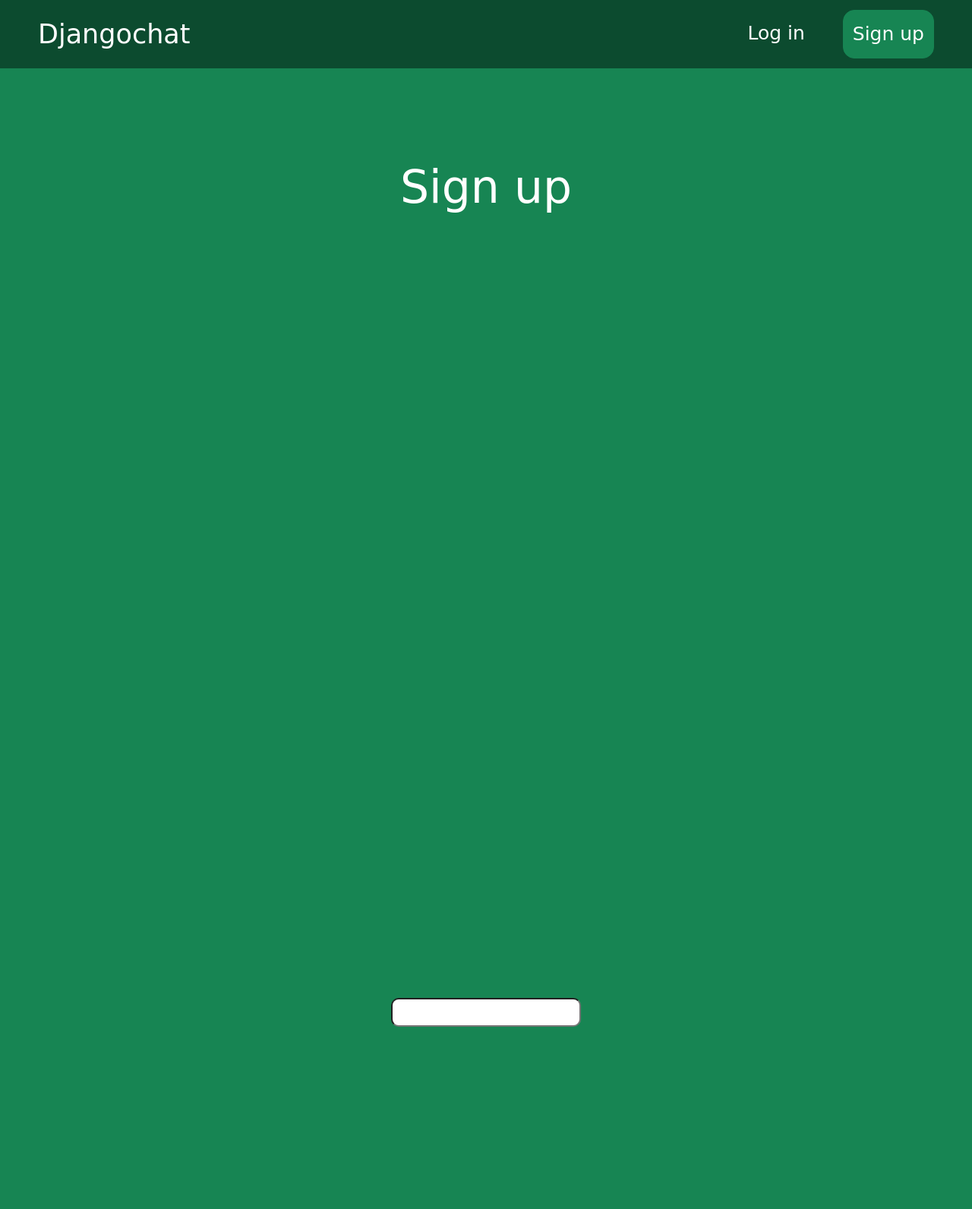
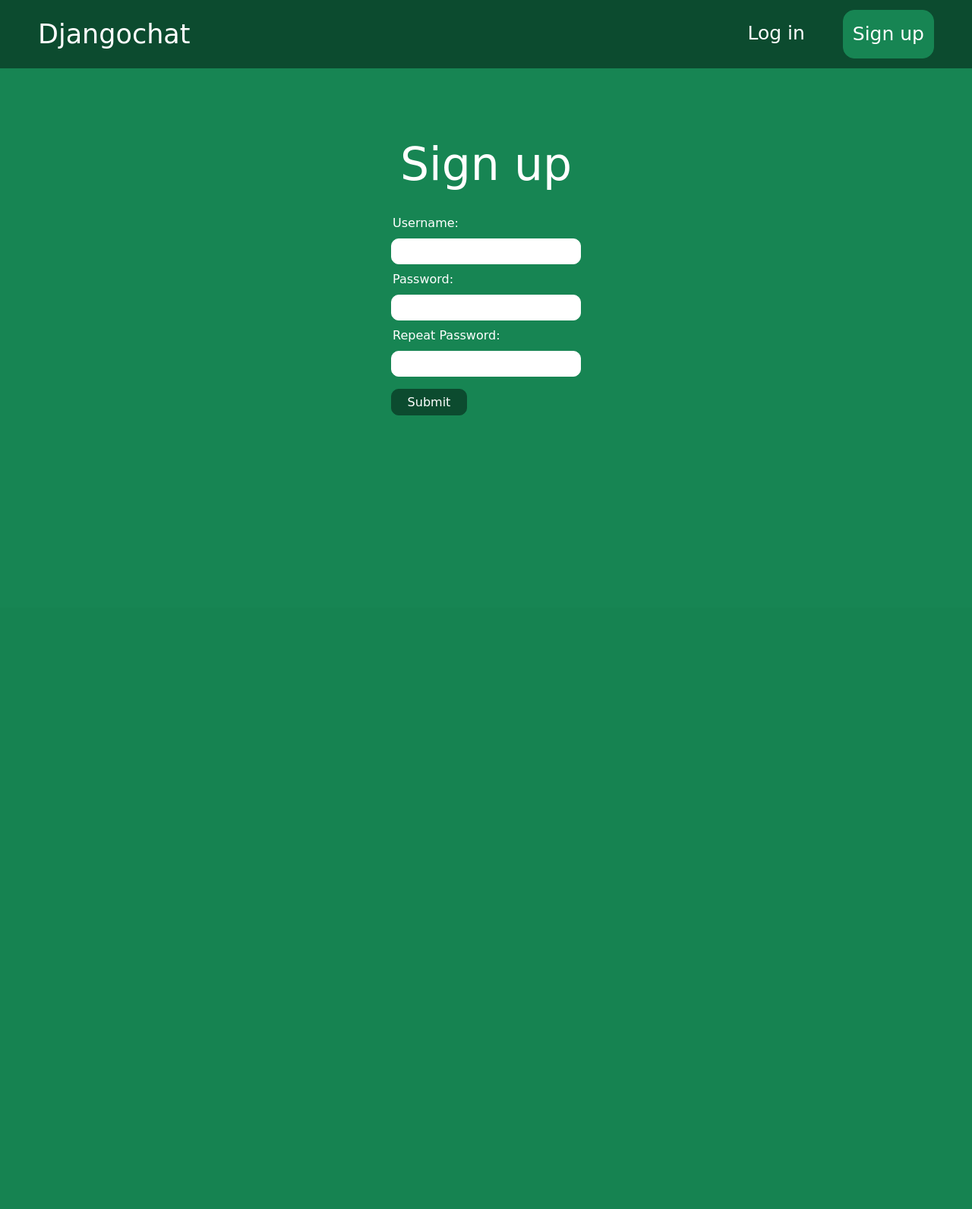
Before and after one commit to AndredeQueirozPatrinicola/DjangoChatApp, a Django app: page /signup/ in a window 1280 px wide; the page is wider, and only the part inside the window is pictured. Shown: the top 1592 px of that part at 76% size. After the commit the page ends 547 px from the top of that part, so only its background shows below. Run offline with Django 4.2, Linux system fonts and the light colour scheme.

Commit message:
Improving login and signup templates

```diff
--- a/core/templates/login.html
+++ b/core/templates/login.html
@@ -8,9 +8,9 @@
 <div class="d-flex align-items-center justify-content-center flex-column">
     <h1 class="logo-main">Log in</h1>
     <form class="d-flex justify-content-center flex-column form-signup" method="post" action=".">{% csrf_token %}
-        <label class="justify-content-start">Username:</label>
+        <label class="justify-content-start label-login">Username:</label>
         <input type="text" name="username" class="signup-input">
-        <label>Password:</label>
+        <label class="label-login">Password:</label>
         <input type="password" name="password" class="signup-input">
 
     {% if form.errors %}
@@ -23,7 +23,7 @@
         {% endfor %}
     {% endif %}
 
-    <button style="margin-top: 10px;">Log in</button>
+    <button class="login-button">Log in</button>
     </form>
 </div>
 
--- a/core/templates/signup.html
+++ b/core/templates/signup.html
@@ -8,11 +8,11 @@
 <div class="d-flex align-items-center justify-content-center flex-column">
     <h1 class="logo-main">Sign up</h1>
     <form class="d-flex justify-content-center flex-column form-signup" method="post" action=".">{% csrf_token %}
-        <label class="justify-content-start">Username:</label>
+        <label class="justify-content-start label-login">Username:</label>
         <input type="text" name="username" class="signup-input">
-        <label>Password:</label>
+        <label class="label-login">Password:</label>
         <input type="password" name="password1" class="signup-input">
-        <label>Repeat Password:</label>
+        <label class="label-login">Repeat Password:</label>
         <input type="password" name="password2" class="signup-input">
 
     {% if form.errors %}
@@ -25,7 +25,7 @@
         {% endfor %}
     {% endif %}
 
-    <button style="margin-top: 10px;">Submit</button>
+    <button class="login-button">Submit</button>
     </form>
 </div>
 
--- a/static/css/styles.css
+++ b/static/css/styles.css
@@ -55,23 +55,10 @@ body{
 }
 
 .logo-main{
-    margin-top: 120px;
+    margin-top: 90px;
     font-size: 60px;
     color: #fff;
-}
-
-form input{
-    margin: 1000px;
-    width: 250px;
-    border-radius: 10px;
-    padding: 5px;
-  }
-
-div form .signup-button{
-    border: 1px solid #0c4b2f;
-    background-color: #0c4b2f;
-    padding: 12px;
-    border-radius: 15px;
+    margin-bottom: 30px;
 }
 
 .rooms{
@@ -105,5 +92,27 @@ div form .signup-button{
     padding: 5px 20px;
     border-radius: 10px;
     background-color: #178553;
-    font-size: 17px;
 }
+
+.login-button{
+    width: 100px;
+    margin: 8px;
+    border-radius: 10px;
+    background-color: #0c4b2f;
+    border: 1px solid #0c4b2f;
+    color: #fff;
+    height: 35px;
+}
+
+.signup-input{
+    padding: 4px;
+    margin: 8px;
+    width: 250px;
+    border: 1px solid #fff;
+    border-radius: 10px;
+}
+
+.label-login{
+    color: #fff;
+    margin-left: 10px;
+}
```
Also changed, not shown: core/templates/room.html (+7 -3 lines), db.sqlite3.
